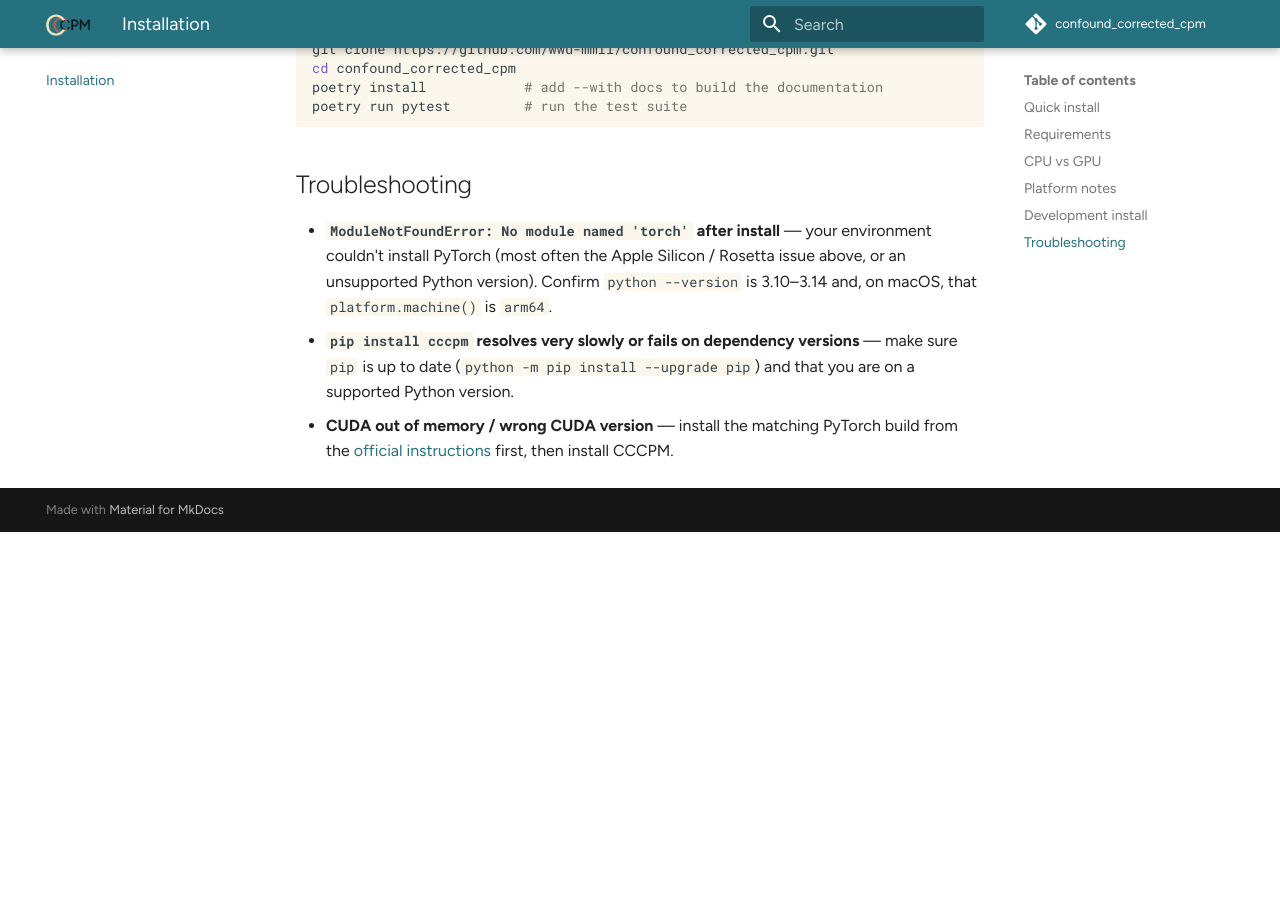
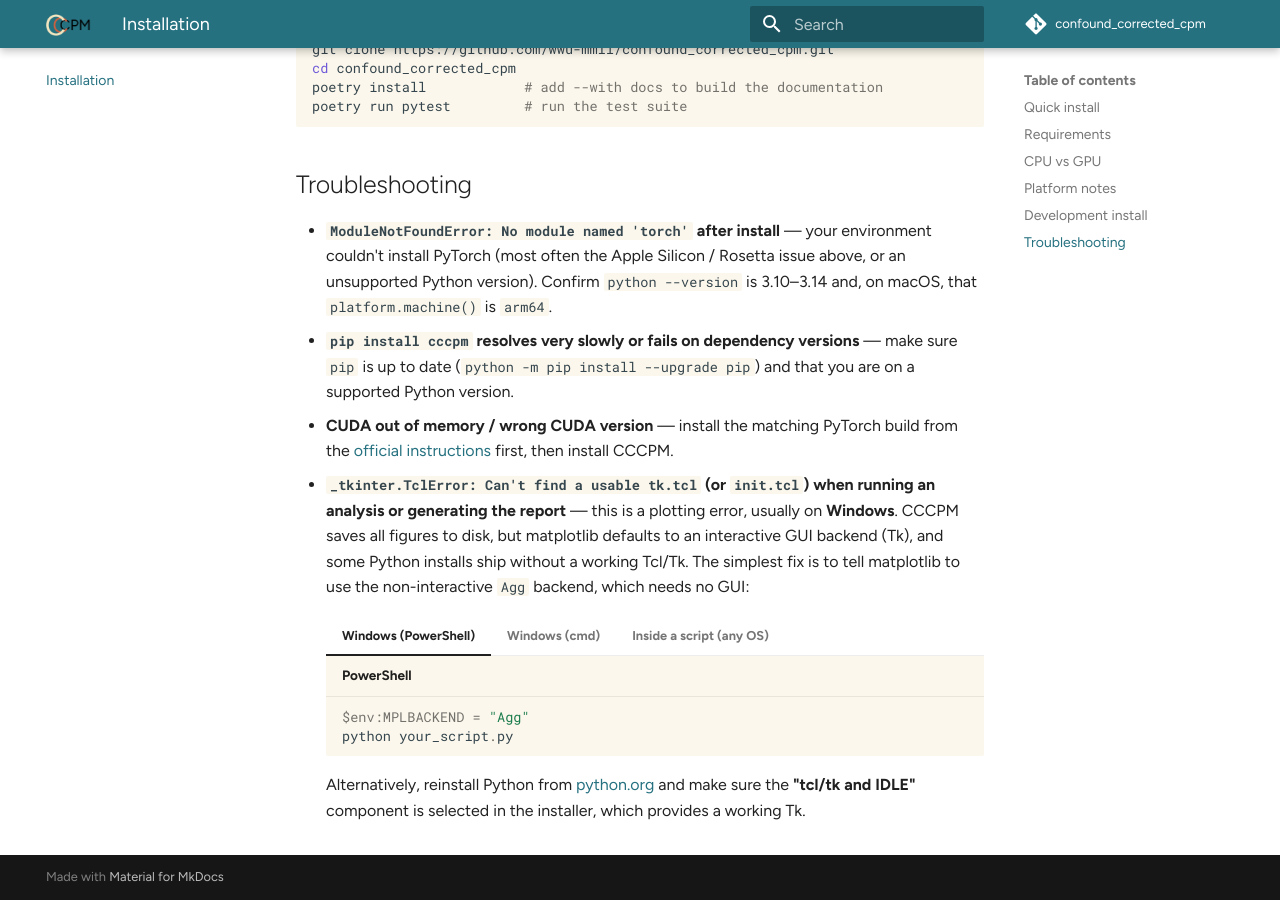
Before and after one commit to wwu-mmll/confound_corrected_cpm, an MkDocs documentation site: the page built from documentation/docs/installation.md, in a window 1280 px wide and 900 px high, scrolled down 1908 px. Built offline with MkDocs 1.6.1 and Material for MkDocs 9.7.7, drawn with Linux system fonts in a browser that asks for light colours; comment, search, counter and statistics services are not loaded; before the commit the page ends 2440 px from its top, so only the background shows below that.

Commit message:
docs: add Tk/matplotlib backend troubleshooting note for Windows
Document the _tkinter.TclError ("Can't find a usable tk.tcl") that Windows
users can hit during analysis/report plotting, with the recommended fix
(set MPLBACKEND=Agg — CCCPM only writes plots to disk, so no GUI backend
is needed) and the alternative (reinstall Python with the tcl/tk component).

A proper library-level fix (object-oriented Figure API that bypasses the
global backend) is deferred.

Co-Authored-By: Claude Opus 4.8 <noreply@anthropic.com>

````diff
--- a/documentation/docs/installation.md
+++ b/documentation/docs/installation.md
@@ -107,3 +107,31 @@ poetry run pytest         # run the test suite
 - **CUDA out of memory / wrong CUDA version** — install the matching PyTorch build from
   the [official instructions](https://pytorch.org/get-started/locally/) first, then
   install CCCPM.
+- **`_tkinter.TclError: Can't find a usable tk.tcl` (or `init.tcl`) when running an
+  analysis or generating the report** — this is a plotting error, usually on **Windows**.
+  CCCPM saves all figures to disk, but matplotlib defaults to an interactive GUI backend
+  (Tk), and some Python installs ship without a working Tcl/Tk. The simplest fix is to
+  tell matplotlib to use the non-interactive `Agg` backend, which needs no GUI:
+
+    === "Windows (PowerShell)"
+        ```powershell
+        $env:MPLBACKEND = "Agg"
+        python your_script.py
+        ```
+
+    === "Windows (cmd)"
+        ```bat
+        set MPLBACKEND=Agg
+        python your_script.py
+        ```
+
+    === "Inside a script (any OS)"
+        ```python
+        import matplotlib
+        matplotlib.use("Agg")   # before importing cccpm or matplotlib.pyplot
+        import cccpm
+        ```
+
+    Alternatively, reinstall Python from [python.org](https://www.python.org/downloads/)
+    and make sure the **"tcl/tk and IDLE"** component is selected in the installer, which
+    provides a working Tk.
````
